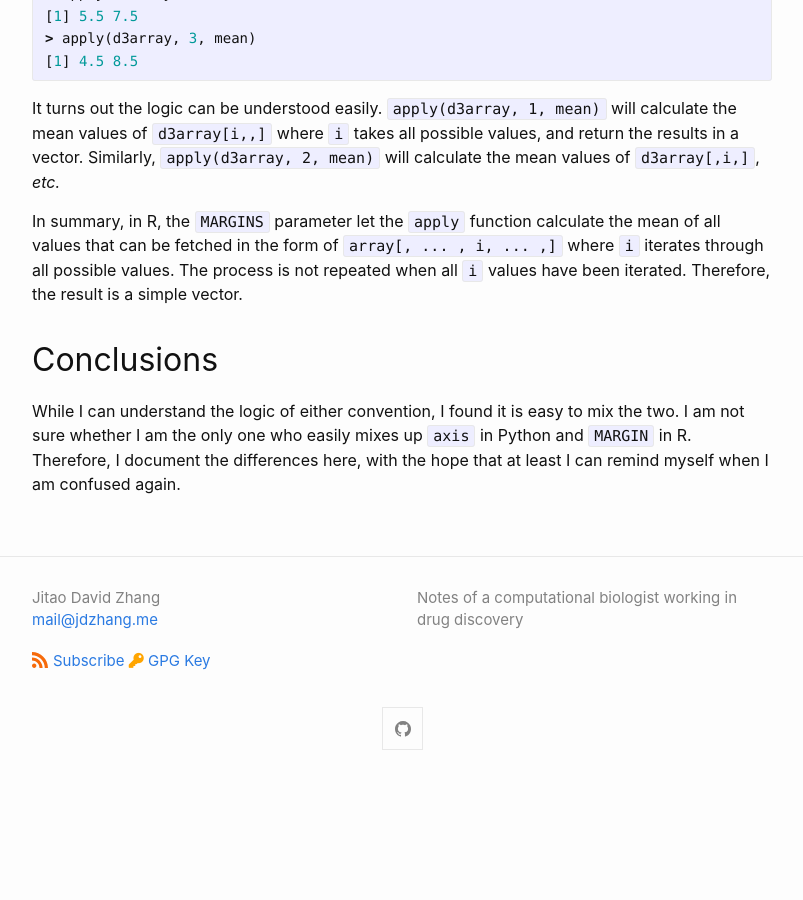
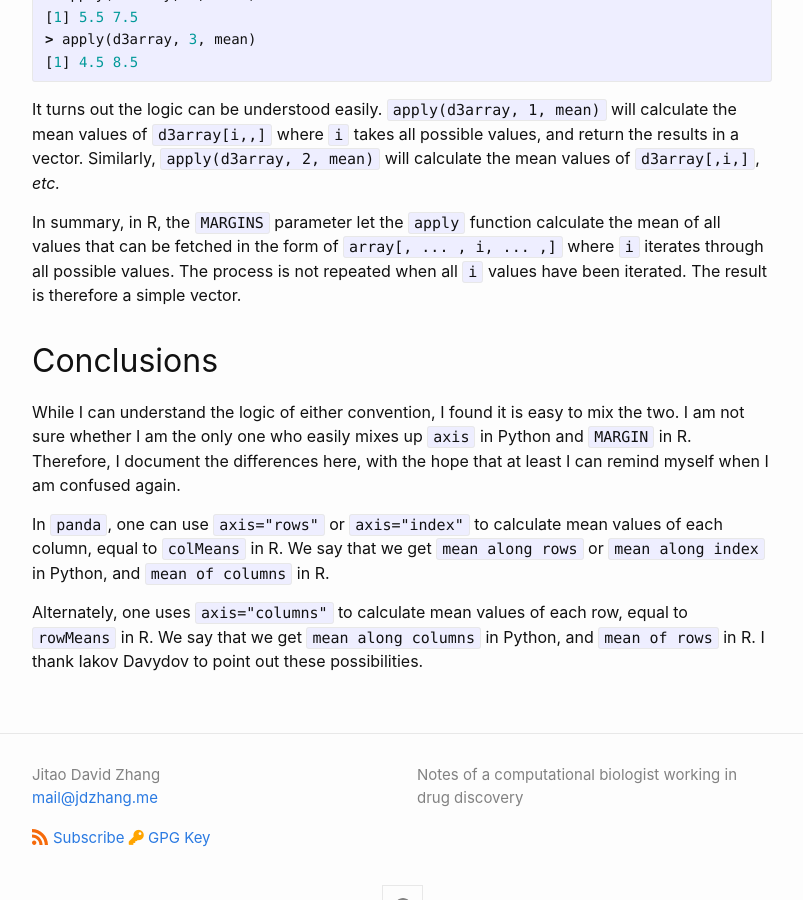
Before and after one commit to Accio/accio.github.io, a Jekyll site: the page built from _posts/2020-05-19-numpy-pandas-axis.md, in a window 1280 px wide and 900 px high, scrolled down 3340 px. Shown: the whole window, without its empty margins (238-1041 px from the left). Built offline with Jekyll 4.4.1, drawn with Linux system fonts in a browser that asks for light colours; comment, search, counter and statistics services are not loaded; before the commit the page ends 4125 px from its top, so only the background shows below that; some of the changed text lies outside the part shown.

Commit message:
add the point raised by Iakov

```diff
--- a/_posts/2020-05-19-numpy-pandas-axis.md
+++ b/_posts/2020-05-19-numpy-pandas-axis.md
@@ -7,7 +7,8 @@ tags: python R pandas numpy
 
 I tried to understand the concept of `axis` in python libraries `numpy` and
 `pandas` better, because I often mix them up with similar concepts in R. After
-trying a few things out and reading around, I think I understand both worlds better now.
+trying a few things out and reading around, I think I understand both worlds
+better now.
 
 During this process, [a post on
 StackOverflow](https://stackoverflow.com/questions/22149584/what-does-axis-in-pandas-mean)
@@ -93,7 +94,7 @@ goes through `ar2[i, 1, 0]`. And finally, it goes though `ar2[i, 1, 1]`.
 The same logic applies to other values of the parameter `axis`. The only change
 we shall make then is to change the position of `i`: it will be put in the
 `axis`th position in the index list used to fetch an element in the
-n-dimensional array.  If you have doubt about that, you can verify the results
+n-dimensional array. If you have doubt about that, you can verify the results
 above with the logic that we have just described. Sure enough, the logic also
 applies to arrays of higher (or lower) dimensions.
 
@@ -103,7 +104,6 @@ form of `array[0, 0, ..., i, ..., 0]` where `i` iterates through all possible
 values. The process is repeated with the position of `i` fixed and the indices
 of other dimensions vary one after the other (from the most far-right element).
 The result is a n-1-dimensional array.
-
 
 ## MARGINS in R
 
@@ -121,7 +121,7 @@ apply(mymat, 2, mean) ## identical to `colMeans(myMat)`, c(3.5, 4.5, 5.5)
 As you see, the behaviour of setting `MARGINS` to `1` and `2` is actually the
 opposite of that in Python.
 
-### What happens with a 3-dimensional array in R?
+### Apply `apply` to a 3-dimensional array in R
 
 Let us give it a try.
 
@@ -157,10 +157,10 @@ calculate the mean values of `d3array[i,,]` where `i` takes all possible values,
 and return the results in a vector. Similarly, `apply(d3array, 2, mean)` will
 calculate the mean values of `d3array[,i,]`, *etc.*
 
-In summary, in R, the `MARGINS` parameter let the `apply` function calculate the mean of all values that can be fetched in the
-form of `array[, ... , i, ... ,]` where `i` iterates through all possible
-values. The process is not repeated when all `i` values have been iterated.
-Therefore, the result is a simple vector.
+In summary, in R, the `MARGINS` parameter let the `apply` function calculate the
+mean of all values that can be fetched in the form of `array[, ... , i, ... ,]`
+where `i` iterates through all possible values. The process is not repeated when
+all `i` values have been iterated. The result is therefore a simple vector.
 
 ## Conclusions
 
@@ -168,3 +168,11 @@ While I can understand the logic of either convention, I found it is easy to mix
 the two. I am not sure whether I am the only one who easily mixes up `axis` in
 Python and `MARGIN` in R. Therefore, I document the differences here, with the
 hope that at least I can remind myself when I am confused again.
+
+In `panda`, one can use `axis="rows"` or `axis="index"` to calculate mean values
+of each column, equal to `colMeans` in R. We say that we get `mean along rows` or
+`mean along index` in Python, and `mean of columns` in R.
+
+Alternately, one uses `axis="columns"` to calculate mean values of each row,
+equal to `rowMeans` in R. We say that we get `mean along columns` in Python, and
+`mean of rows` in R. I thank Iakov Davydov to point out these possibilities.
```
